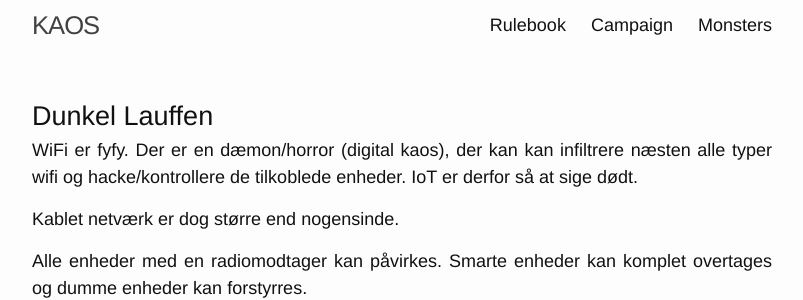
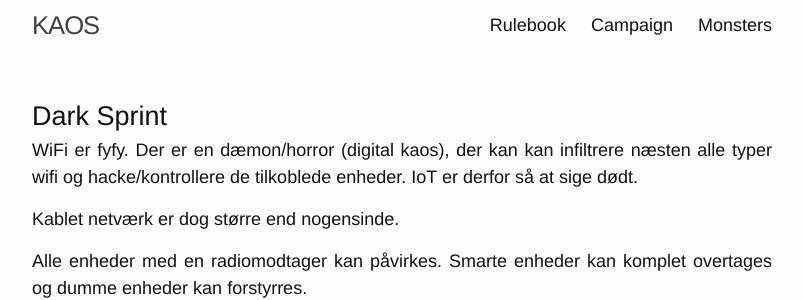
Before and after one commit to moccalotto/kaos, a Jekyll site: the page built from sr-notes.md, in a window 1280 px wide and 900 px high. Shown: the top 300 px of the window, without its empty margins (238-1041 px from the left). Built offline with Jekyll 4.4.1, drawn with Linux system fonts in a browser that asks for light colours.

Commit message:
SR + Brainstorm

```diff
--- a/sr-notes.md
+++ b/sr-notes.md
@@ -1,6 +1,6 @@
 ---
 layout: page
-title:  "Dunkel Lauffen"
+title:  "Dark Sprint"
 top_menu: false
 rank: -1
 ---
```
Also changed, not shown: brainy-storm.md (line endings or trailing spaces).
